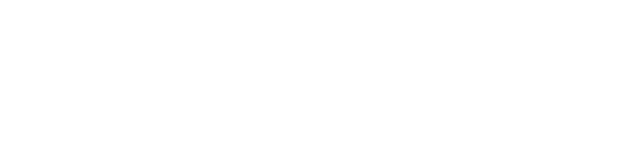
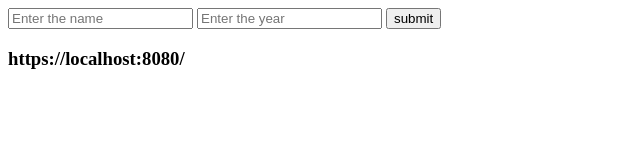
Before and after one commit to acciojob/sharable-urls-RishabhSingh4872962, a website: page main.html in a window 1280 px wide. Shown: the whole page, without its empty margins (0-640 px from the left). Drawn offline with Linux system fonts and the light colour scheme.

Commit message:
created a submission

```diff
--- a/main.html
+++ b/main.html
@@ -1,6 +1,10 @@
 <!DOCTYPE html>
 <html>
   <body>
+	  <input id="name" name="name" placeholder="Enter the name"/>
+	  <input id="year" name="year" placeholder="Enter the year"/>
+	  <button id="button" onclick="handleSubmit()">submit</button>
+	  <h3 id="url">https://localhost:8080/</h3>
     <script type="text/javascript" src="./script.js">
 </script>
   </body>
--- a/script.js
+++ b/script.js
@@ -1 +1,16 @@
 // your code here
+const name=document.getElementById("name");
+const year=document.getElementById("year");
+const url=document.getElementById("url");
+
+function handleSubmit() {
+	let newUrl=`https://localhost:8080/`;
+	if (name.value && year.value) {
+		newUrl+=`?name=${name.value}&year=${year.value}`
+	}else if (name.value) {
+		newUrl+=`?name=${name.value}`
+	}else if (year.value) {
+		newUrl+=`?year=${year.value}`
+	}
+	url.innerText=newUrl
+}
```
